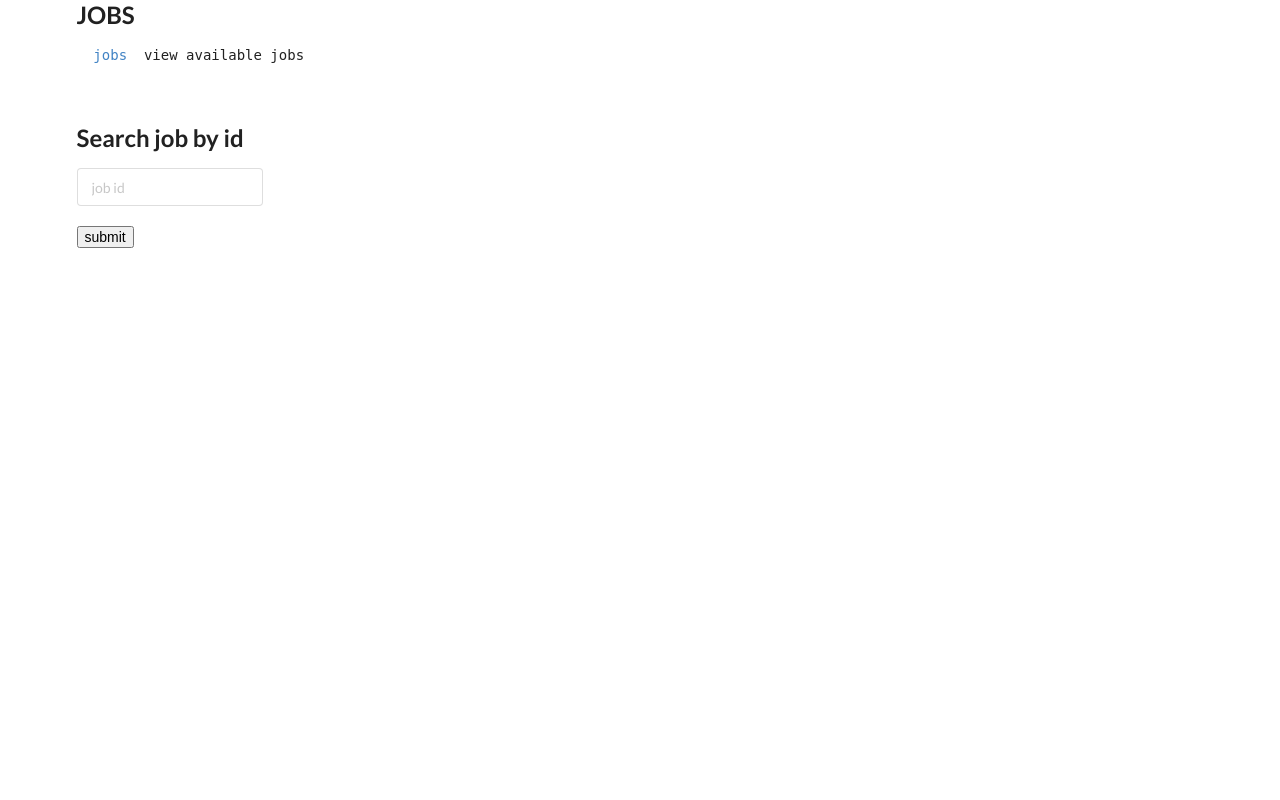
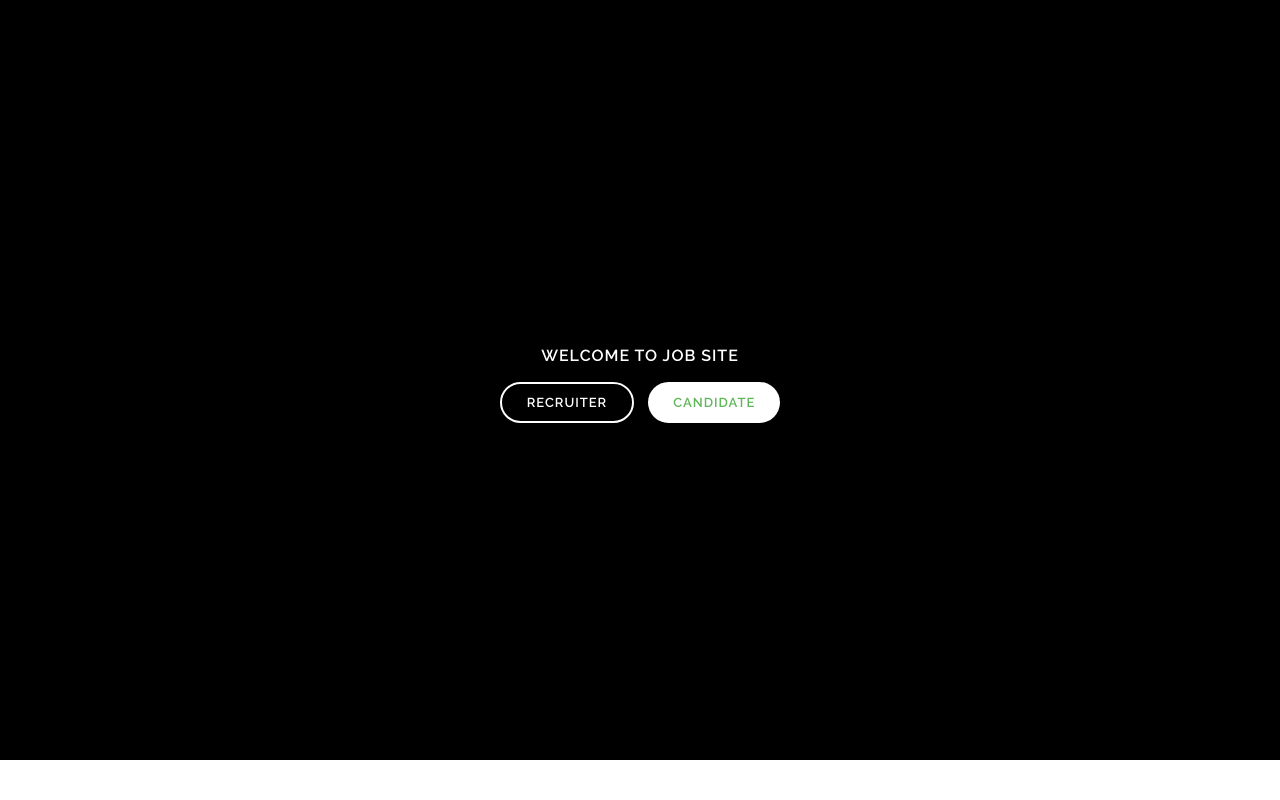
Before and after one commit to Eagalaivan/fast-api, a FastAPI app: page / in a window 1280 px wide. Run offline with FastAPI, Linux system fonts and the light colour scheme; parts of the project's set-up code (start-up, migrations or seed data) failed here and were passed over; some libraries are stand-ins or nearby versions.

Commit message:
fixed home page

```diff
--- a/main.py
+++ b/main.py
@@ -39,12 +39,13 @@ templates = Jinja2Templates(directory="fast-api/templates")
 
 @app.get("/home")
 def home(request:Request):
-    return templates.TemplateResponse("homepage.html", {
+
+    return templates.TemplateResponse("index.html", {
         "request": request
     })
 @app.get("/")
 def index(request: Request):
-    return templates.TemplateResponse("index.html", {
+     return templates.TemplateResponse("homepage.html", {
         "request": request
     })
 
--- a/templates/homepage.html
+++ b/templates/homepage.html
@@ -36,7 +36,7 @@
                   <h3>Welcome To Job site</h3>
 
                   <a href="./jobs" class="main-stroked-button">Recruiter</a>
-                  <a href="./" class="main-filled-button">candidate</a>
+                  <a href="./home" class="main-filled-button">candidate</a>
                 </div>
             </div>
           </div>
```
